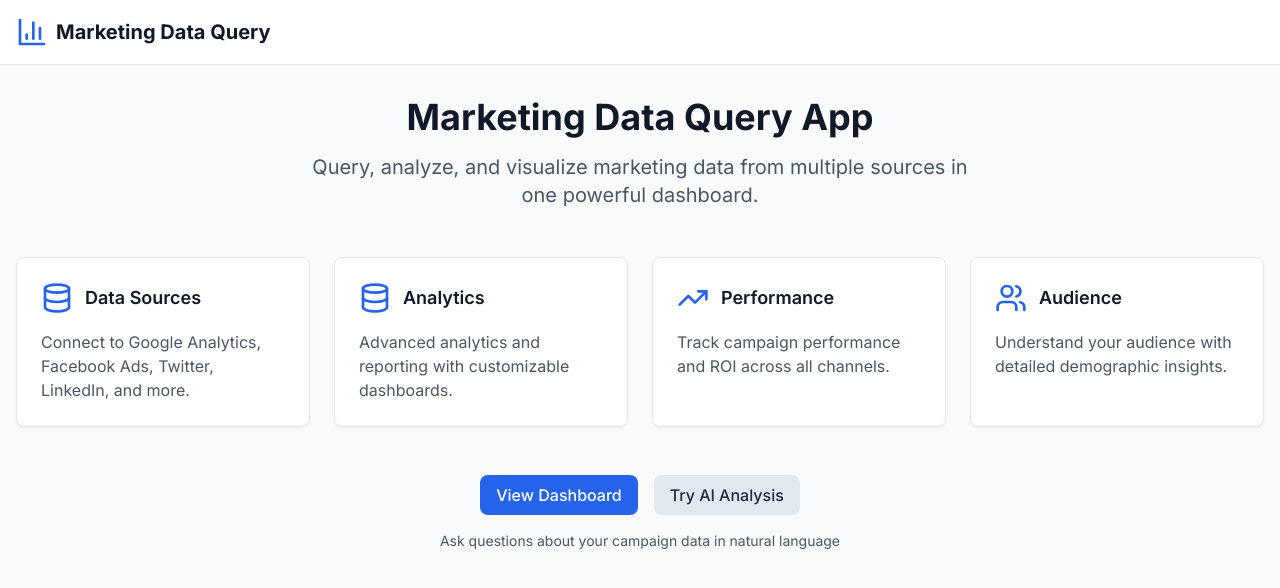
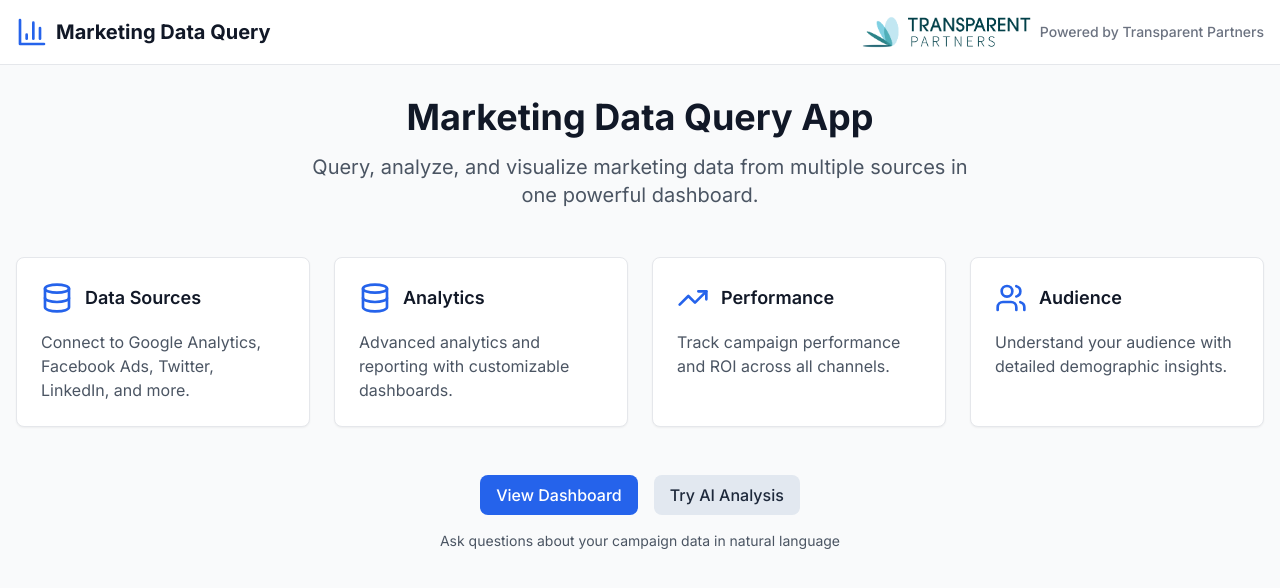
Before and after one commit to bsimkins11-source/marketing-data-app, a Next.js app: page / in a window 1280 px wide. Shown: the top 588 px of the page. Built offline with nearby package versions, Linux system fonts and the light colour scheme.

Commit message:
Restore Transparent Partners logo to header

```diff
--- a/components/SharedHeader.tsx
+++ b/components/SharedHeader.tsx
@@ -49,9 +49,16 @@ export default function SharedHeader({ showNavigation = false, currentPage }: Sh
             )}
           </div>
 
-          {/* Right Side - Empty for now */}
+          {/* Right Side - Transparent Partners Logo */}
           <div className="flex items-center space-x-2">
-            {/* Logo and branding removed */}
+            <img
+              src="/images/transparent-partners-logo.png"
+              alt="Transparent Partners"
+              className="h-8 w-auto object-contain"
+            />
+            <span className="text-sm text-gray-500 font-medium">
+              Powered by Transparent Partners
+            </span>
           </div>
         </div>
       </div>
```
